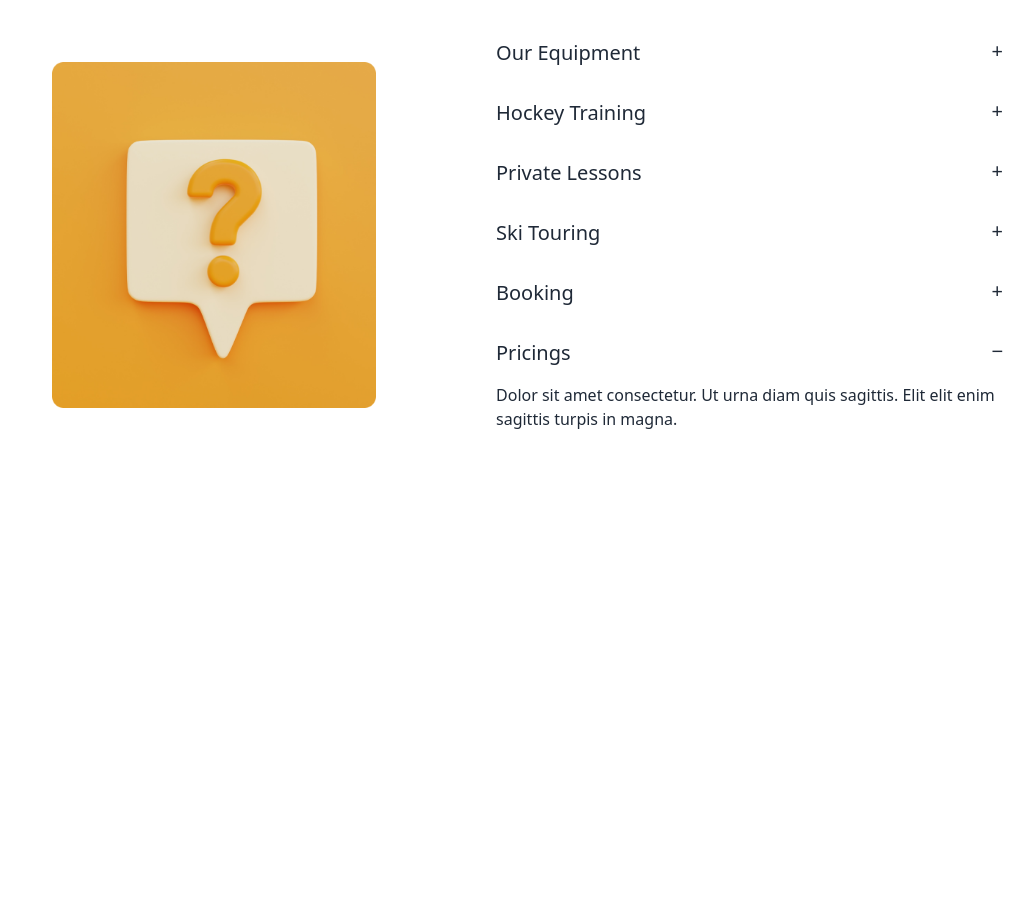
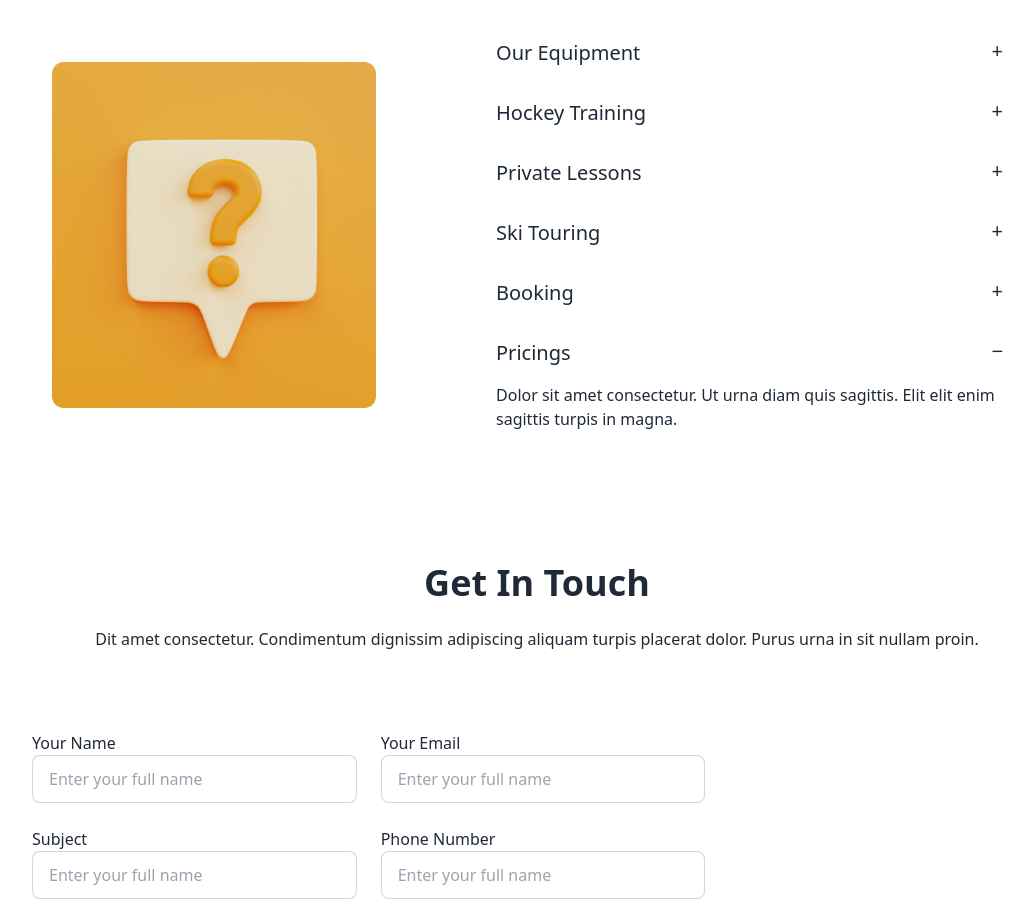
Before and after one commit to shaadi1478/assignment-3, a plain HTML site: page index.html in a window 1280 px wide. Shown: the part 2791-3690 px from the top of the page, without its empty margins (103-1136 px from the left). Before the commit the page ends 3258 px from the top, so only its background shows below. Drawn offline with nearby package versions, Linux system fonts and the light colour scheme.

Commit message:
get in touch section

```diff
--- a/index.html
+++ b/index.html
@@ -333,5 +333,54 @@
         </div>
       </div>
     </section>
+    <!-- Get in Touch -->
+    <section class="container mx-auto lg:px-[135px]">
+      <div class="text-center mt-10 lg:mt-24">
+        <h1 class="text-4xl font-extrabold mb-6">Get In Touch</h1>
+        Dit amet consectetur. Condimentum dignissim adipiscing aliquam turpis placerat dolor. Purus urna in sit nullam proin.
+      </div>
+        <!-- <div>
+          <div class="rounded-xl bg-slate-50 mb-6 px-8">
+            <img src="images/Group 1171275317.png" alt="">
+            <p>Phone Number</p>
+            <h4>(+62) 123-321-543</h4>
+          </div>
+          <div class="rounded-xl bg-slate-50 mb-6 px-8">
+            <img src="images/Group 1171275317.png" alt="">
+            <p>Email:</p>
+            <h4>hockeys@support.com</h4>
+          </div>
+          <div class="rounded-xl bg-slate-50 mb-6 px-8">
+            <img src="images/Group 1171275317.png" alt="">
+            <p>Location</p>
+            <h4>152/1 Mohakhali Wireless Gate</h4>
+          </div>
+        </div> -->
+        <div class="mt-20">
+          <div class="grid grid-cols-1 lg:grid-cols-3">
+            <div class="lg:col-span-2">
+              <div class="grid gap-6 grid-cols-1 lg:grid-cols-2">
+                <div>
+                  <label for="">Your Name</label>
+                  <input type="text" placeholder="Enter your full name" class="input input-bordered w-full">
+                </div>
+                <div>
+                  <label for="">Your Email</label>
+                  <input type="text" placeholder="Enter your full name" class="input input-bordered w-full">
+                </div>
+                <div>
+                  <label for="">Subject</label>
+                  <input type="text" placeholder="Enter your full name" class="input input-bordered w-full">
+                </div>
+                <div>
+                  <label for="">Phone Number</label>
+                  <input type="text" placeholder="Enter your full name" class="input input-bordered w-full">
+                </div>
+              </div>
+            </div>
+
+          </div>
+      </div>
+    </section>
   </body>
 </html>
```
